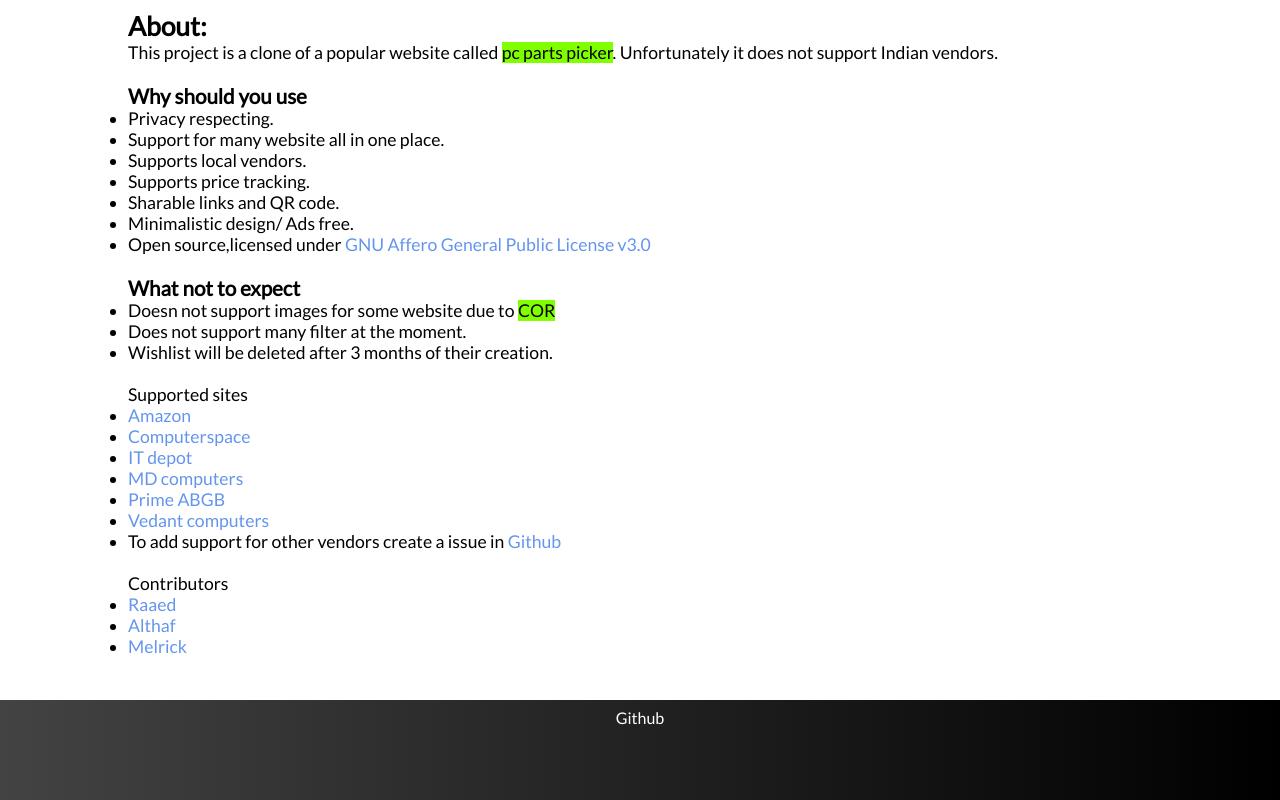
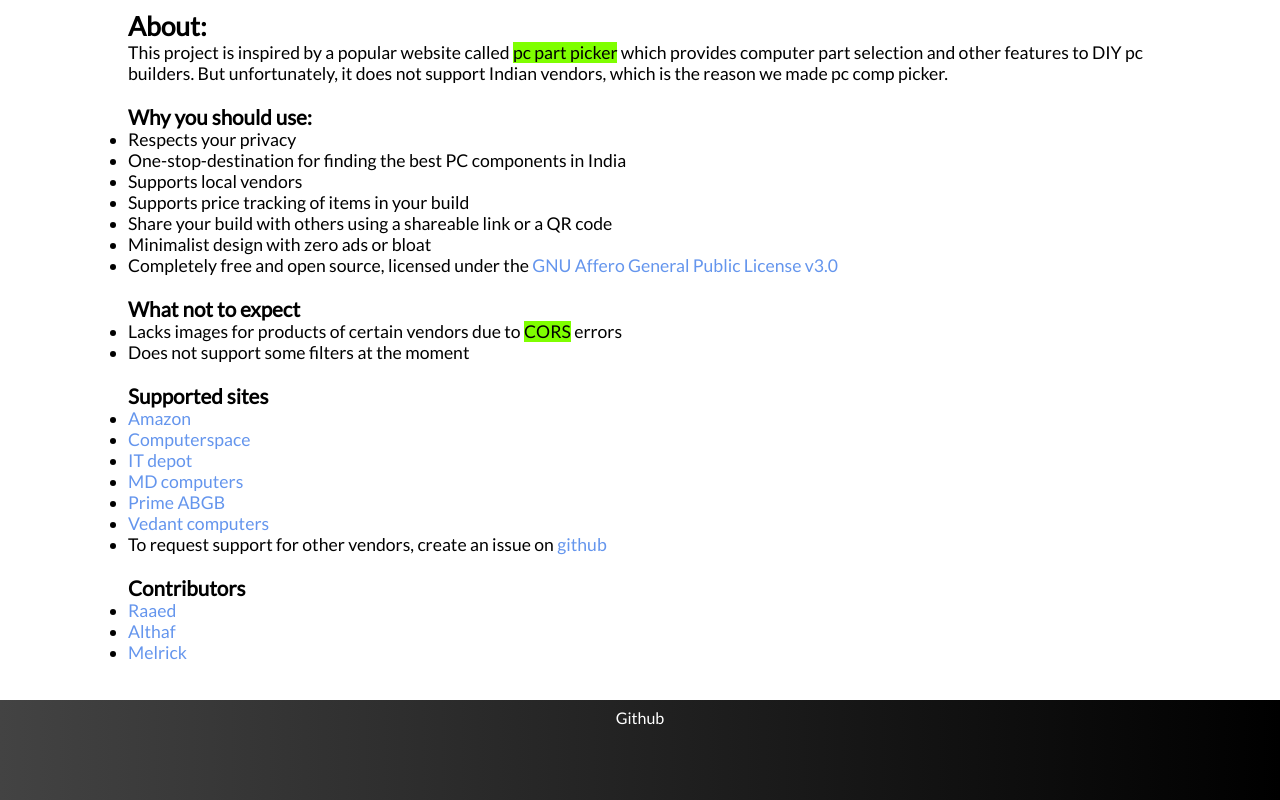
Before and after one commit to Ultrahalf/Pc-comp-picker, a Flask app: page /about in a window 1280 px wide. Shown: the part 60-860 px from the top of the page. Run offline with Flask 2, Linux system fonts and the light colour scheme; some libraries are stand-ins or nearby versions.

Commit message:
Update about page

```diff
--- a/src/serve/templates/about.html
+++ b/src/serve/templates/about.html
@@ -3,32 +3,31 @@
 <div id="about-wrapper">
     <div id="about-content">
         <h2>About:</h2>
-        <p>This project is a clone of a popular website called
+        <p>This project is inspired by a popular website called
         <a href="https://pcpartpicker.com/" target="_blank">
-            <mark>pc parts picker</mark></a>.
-        Unfortunately it does not support Indian vendors.
+            <mark>pc part picker</mark></a> which provides computer part selection and other features to DIY pc builders.
+        But unfortunately, it does not support Indian vendors, which is the reason we made pc comp picker.
         </p>
         <br>
-        <h3>Why should you use</h3>
+        <h3>Why you should use:</h3>
         <ul class="bulletpoint">
-            <li>Privacy respecting.</li>
-            <li>Support for many website all in one place.</li>
-            <li>Supports local vendors.</li>
-            <li>Supports price tracking.</li>
-            <li>Sharable links and QR code.</li>
-            <li>Minimalistic design/ Ads free.</li>
-            <li>Open source,licensed under <a href="https://en.wikipedia.org/wiki/GNU_Affero_General_Public_License" target="_blank">GNU Affero General Public License v3.0</a></li>
+            <li>Respects your privacy</li>
+            <li>One-stop-destination for finding the best PC components in India</li>
+            <li>Supports local vendors</li>
+            <li>Supports price tracking of items in your build</li>
+            <li>Share your build with others using a shareable link or a QR code</li>
+            <li>Minimalist design with zero ads or bloat</li>
+            <li>Completely free and open source, licensed under the <a href="https://www.gnu.org/licenses/agpl-3.0.en.html" target="_blank">GNU Affero General Public License v3.0</a></li>
         </ul>
         <br>
         <h3>What not to expect</h3>
         <ul class="bulletpoint">
-            <li>Doesn not support images for some website due to <a href="https://developer.mozilla.org/en-US/docs/Web/HTTP/CORS" target="_blank"><mark>COR</mark></a></li>
-            <li>Does not support many filter at the moment.</li>
-            <li>Wishlist will be deleted after 3 months of their creation.</li>
+            <li>Lacks images for products of certain vendors due to <a href="https://developer.mozilla.org/en-US/docs/Web/HTTP/CORS" target="_blank"><mark>CORS</mark></a> errors</li>
+            <li>Does not support some filters at the moment</li>
         </ul>
         <br>
         <ul>
-            <li>Supported sites</li>
+            <h3>Supported sites</h3>
             <ul class="bulletpoint">
                 <li><a href="https://www.amazon.in/" target="_blank">Amazon</a></li>
                 <li><a href="https://computerspace.in/" target="_blank">Computerspace</a></li>
@@ -36,10 +35,10 @@
                 <li><a href="https://mdcomputers.in/" target="_blank">MD computers</a></li>
                 <li><a href="https://www.primeabgb.com/" target="_blank">Prime ABGB</a></li>
                 <li><a href="https://www.vedantcomputers.com/" target="_blank">Vedant computers</a></li>
-                <li>To add support for other vendors create a issue in <a href="https://github.com/Ultrahalf/pccp/" target="_blank">Github</a></li>
+                <li>To request support for other vendors, create an issue on <a href="https://github.com/Ultrahalf/pccp/" target="_blank">github</a></li>
             </ul>
             <br>
-            <li>Contributors</li>
+            <h3>Contributors</h3>
             <ul class="bulletpoint">
                 <li><a href="https://github.com/rxxed" target="_blank">Raaed</a></li>
                 <li><a href="https://github.com/Ultrahalf" target="_blank">Althaf</a></li>
```
